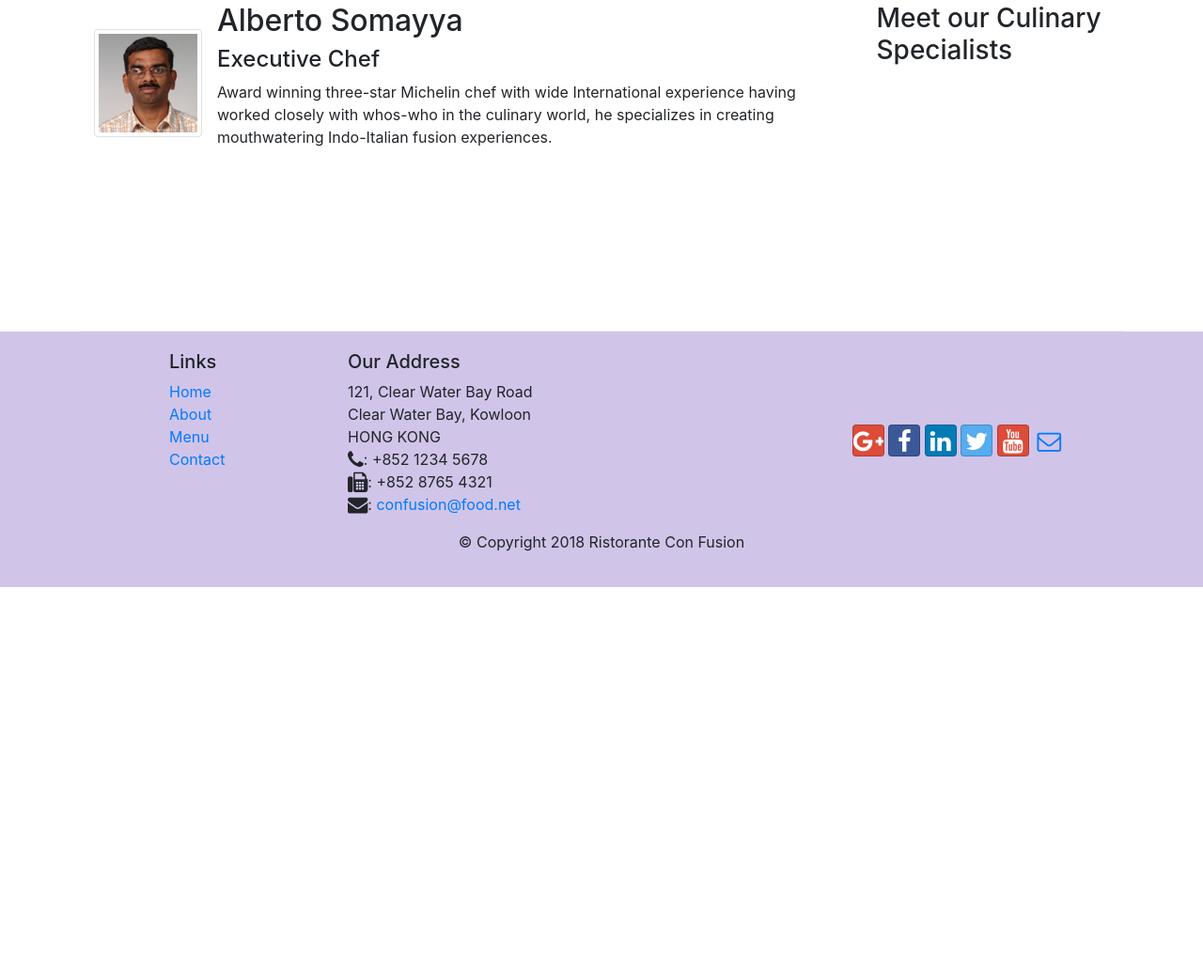
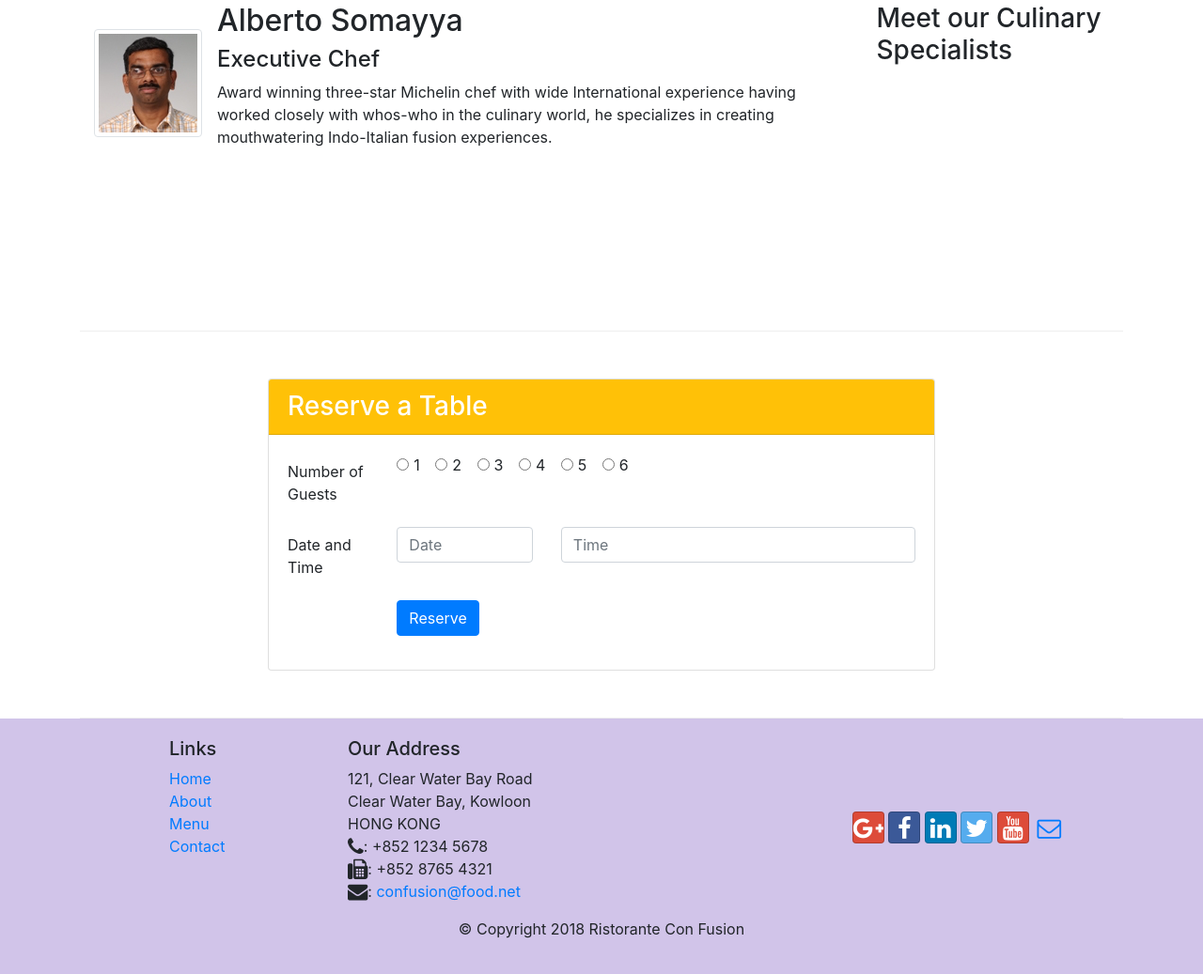
Before and after one commit to carlaMorral/Bootstrap4Learning, a website: page index.html in a window 1280 px wide. Shown: the part 1181-2218 px from the top of the page at 94% size. Before the commit the page ends 1806 px from the top, so only its background shows below. Drawn offline with nearby package versions, Linux system fonts and the light colour scheme.

Commit message:
Assignment 2

```diff
--- a/index.html
+++ b/index.html
@@ -41,8 +41,11 @@
                     <h1>Ristorante con Fusion</h1>
                     <p>We take inspiration from the World's best cuisines, and create a unique fusion experience. Our lipsmacking creations will tickle your culinary senses!</p>
                 </div>
-                <div class="col-12 col-sm align-self-center">
+                <div class="col-6 col-sm-3 align-self-center">
                     <img src="img/logo.png" class="img-fluid">
+                </div>
+                <div class="col-6 col-sm-3 align-self-center">
+                    <a role="button" class="btn btn-block btn-warning btn-sm" href="#reservations">Reserve Table</a>
                 </div>
             </div>
         </div>
@@ -64,14 +67,18 @@
             </div>
         </div>
 
-
         <div class="row row-content align-items-cener">
             <div class="col-12 col-sm-4 col-md-3">
                 <h3>This Month's Promotions</h3>
             </div>
             <div class="col col-sm col-md">
-                <h2>Weekend Grand Buffet</h2>
-                <p class="d-none d-sm-block">Featuring mouthwatering combinations with a choice of five different salads, six enticing appetizers, six main entrees and five choicest desserts. Free flowing bubbly and soft drinks. All for just $19.99 per person </p>
+                <div class="media">
+                    <img class="d-flex ml-3 img-thumbnail align-self-center order-sm-last" src="img/buffet.png" alt="buffet">
+                    <div class="media-body order-sm-first">
+                        <h2 class="mt-0">Weekend Grand Buffet <span class="badge badge-danger">NEW</span></h2>
+                        <p class="d-none d-sm-block">Featuring mouthwatering combinations with a choice of five different salads, six enticing appetizers, six main entrees and five choicest desserts. Free flowing bubbly and soft drinks. All for just $19.99 per person </p>
+                    </div>
+                </div>
             </div>
         </div>
 
@@ -86,6 +93,62 @@
                         <h2>Alberto Somayya</h2>
                         <h4>Executive Chef</h4>
                         <p class="d-none d-sm-block">Award winning three-star Michelin chef with wide International experience having worked closely with whos-who in the culinary world, he specializes in creating mouthwatering Indo-Italian fusion experiences. </p>
+                    </div>
+                </div>
+            </div>
+        </div>
+        <div class="row row-content align-items-cener" id="reservations">
+            <div class="col-12 offset-sm-2 col-sm-8">
+                <div class="card">
+                    <h3 class="card-header bg-warning text-white">Reserve a Table</h3>
+                    <div class="card-body">
+                        <form>
+                            <div class="form-group row">
+                                <label for="telnum" class="col-12 col-md-2 col-form-label">Number of Guests</label>
+                                <div class="col-12 col-md-10">
+                                    <div class="form-check form-check-inline">
+                                        <input class="form-check-input" type="radio" name="inlineRadioOptions" id="inlineRadio1" value="option1">
+                                        <label class="form-check-label" for="inlineRadio1">1</label>
+                                    </div>
+                                    <div class="form-check form-check-inline">
+                                        <input class="form-check-input" type="radio" name="inlineRadioOptions" id="inlineRadio2" value="option2">
+                                        <label class="form-check-label" for="inlineRadio2">2</label>
+                                    </div>
+                                    <div class="form-check form-check-inline">
+                                        <input class="form-check-input" type="radio" name="inlineRadioOptions" id="inlineRadio3" value="option3" >
+                                        <label class="form-check-label" for="inlineRadio3">3</label>
+                                    </div>
+                                    <div class="form-check form-check-inline">
+                                        <input class="form-check-input" type="radio" name="inlineRadioOptions" id="inlineRadio4" value="option4" >
+                                        <label class="form-check-label" for="inlineRadio4">4</label>
+                                    </div>
+                                    <div class="form-check form-check-inline">
+                                        <input class="form-check-input" type="radio" name="inlineRadioOptions" id="inlineRadio5" value="option5" >
+                                        <label class="form-check-label" for="inlineRadio5">5</label>
+                                    </div>
+                                    <div class="form-check form-check-inline">
+                                        <input class="form-check-input" type="radio" name="inlineRadioOptions" id="inlineRadio6" value="option6" >
+                                        <label class="form-check-label" for="inlineRadio6">6</label>
+                                    </div>
+                                </div>
+                            </div>
+                            <div class="form-group row">
+                                <label for="date" class="col-12 col-md-2 col-form-label">Date and Time</label>
+                                <div class="col-5 col-md-3">
+                                    <input type="text" class="form-control" id="date" name="date" placeholder="Date">
+                                </div>
+                                <div class="col-7 col-md-7">
+                                    <input type="text" class="form-control" id="time" name="time" placeholder="Time">
+                                </div>
+                            </div>
+                            <div class="form-group row">
+                                <div class="offset-md-2 col-md-10">
+                                    <button type="submit" class="btn btn-primary">
+                                        Reserve
+                                    </button>
+                                </div>
+                            </div>
+                        </form>
                     </div>
                 </div>
             </div>
```
